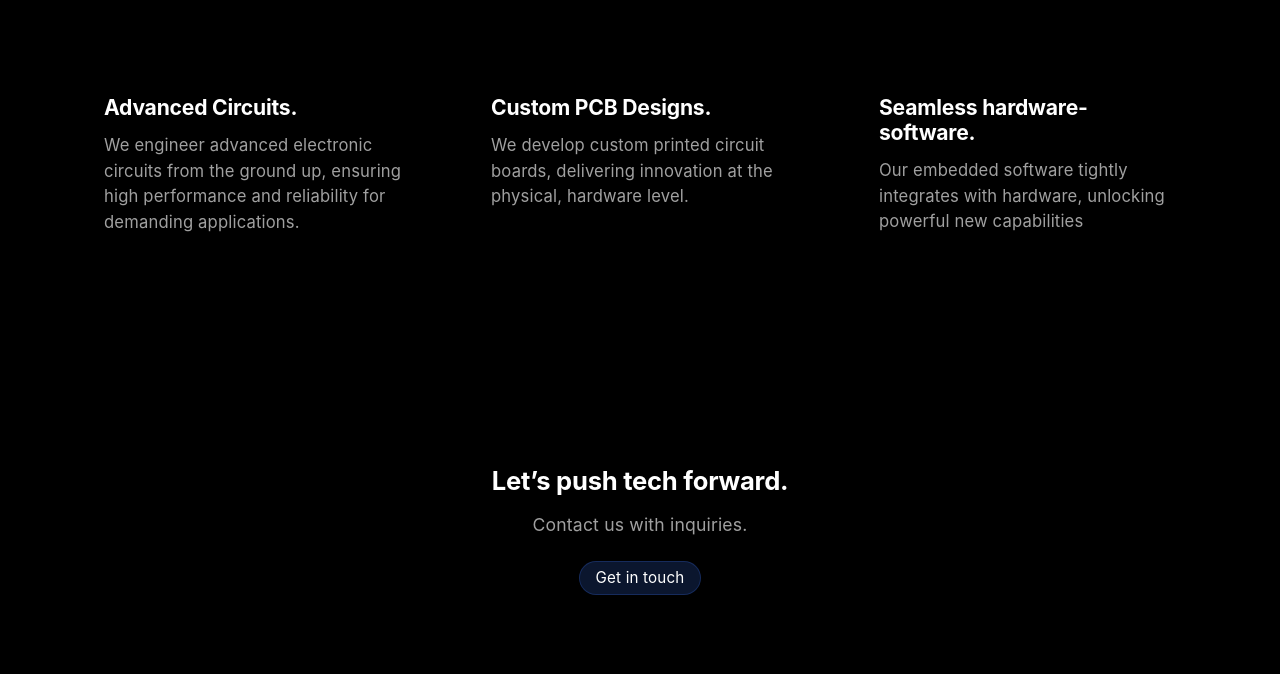
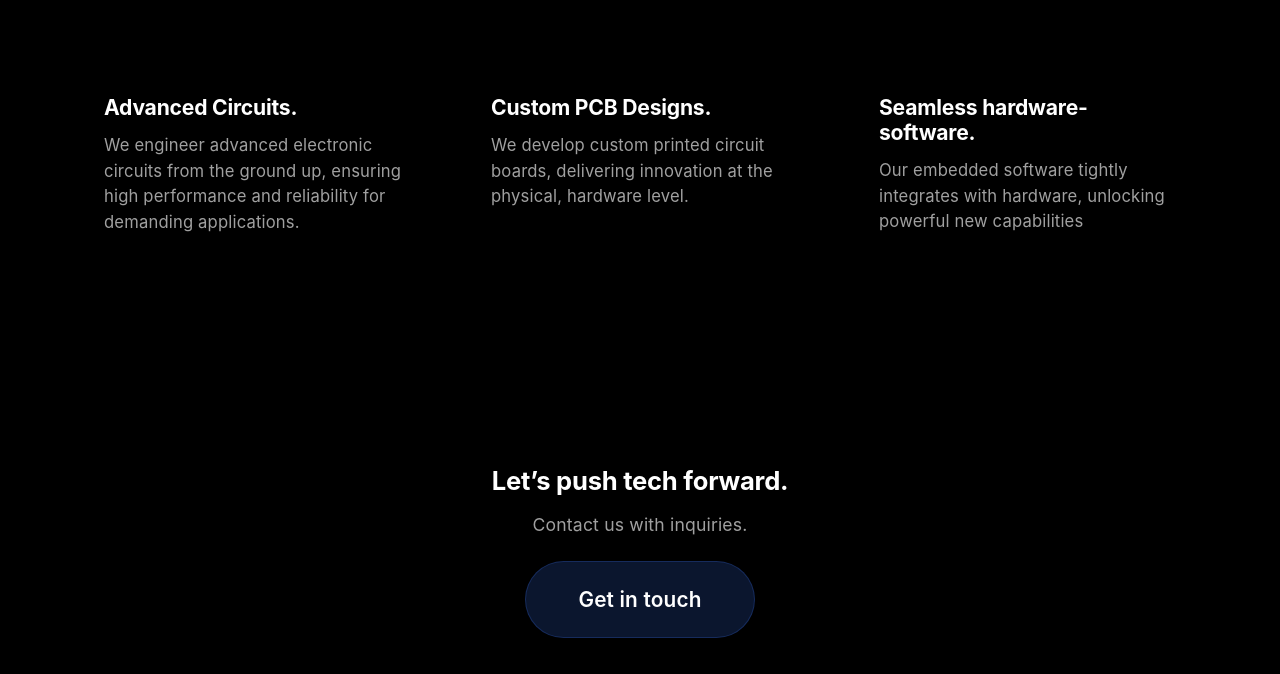
Before and after one commit to ohmhardware/ohmhardware.github.io, a plain HTML site: page index.html in a window 1280 px wide. Shown: the part 227-901 px from the top of the page. Before the commit the page ends 858 px from the top, so only its background shows below. Drawn offline with Linux system fonts and the light colour scheme.

Commit message:
bigger button

```diff
--- a/styles.css
+++ b/styles.css
@@ -181,7 +181,10 @@ main {
 }
 .cta-btn {
   font-size: 0.95rem;
-  padding: 0.4em 1em; /* Reduced side padding */
+  padding: 1.2em 2.5em;
+  font-size: 1.3em;
+  border-radius: 0.6em;
+  font-weight: 600;
   text-decoration: none;
   border-radius: 999px;
   border: 1.5px solid rgba(60, 120, 255, 0.22);
```
Also changed, not shown: style.css (added).
